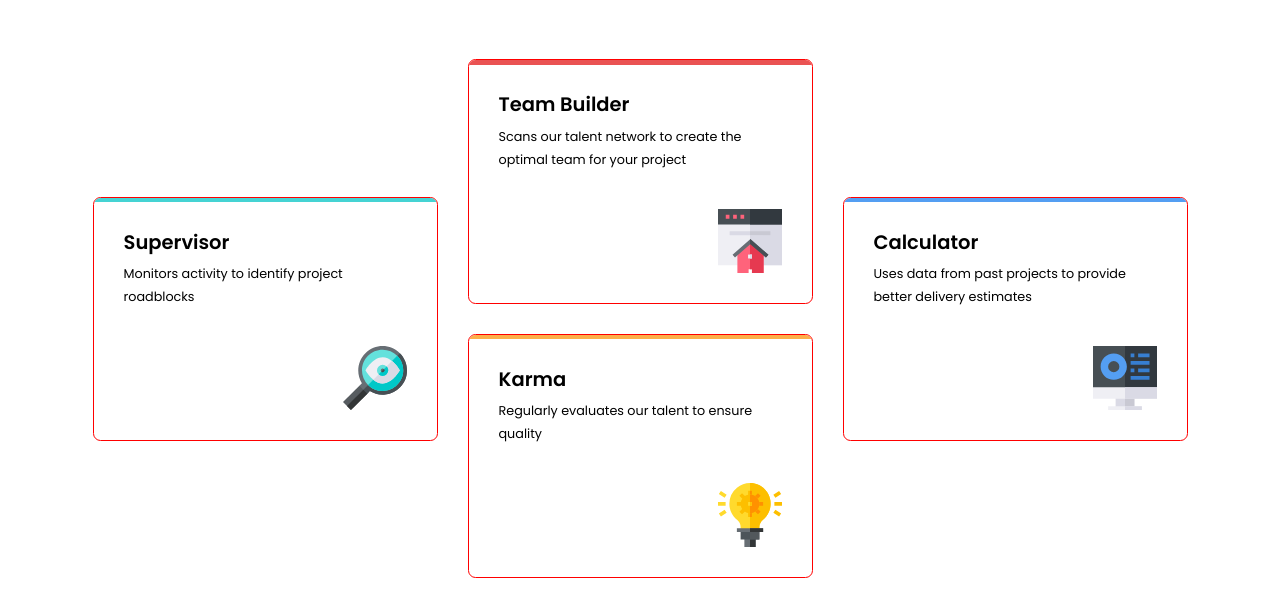
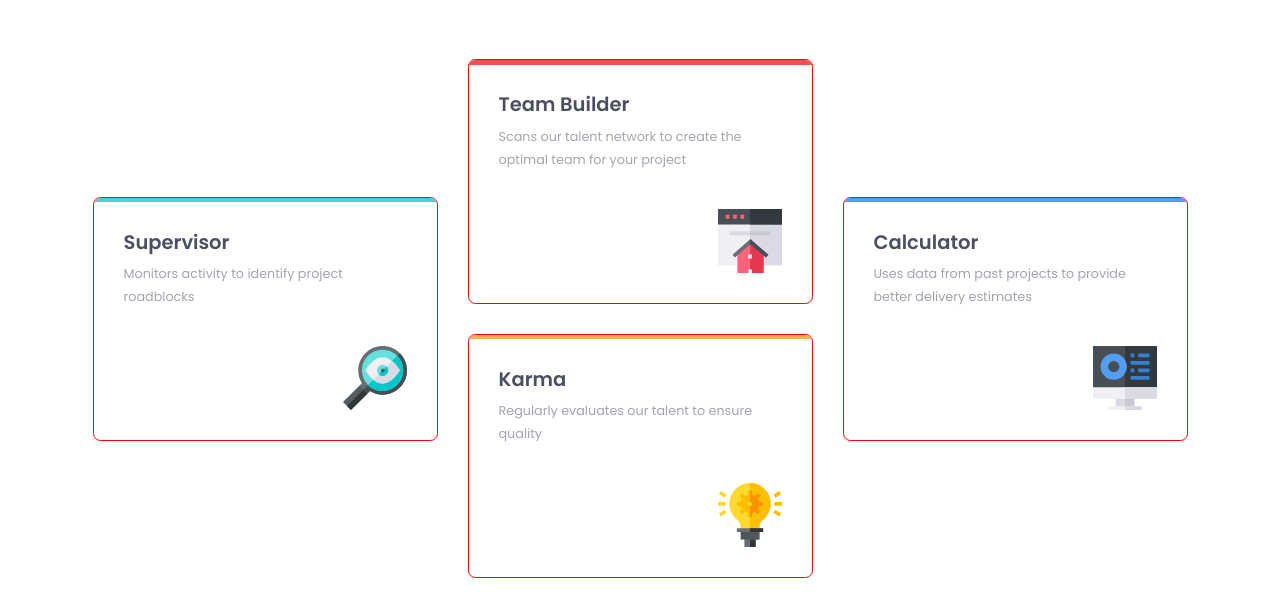
Before and after one commit to h4sitha/four-card-feature-section-frontendmentor, a plain HTML site: page index.html in a window 1280 px wide. Shown: the part 192-800 px from the top of the page. Drawn offline with Linux system fonts and the light colour scheme.

Commit message:
Add colors to the text elements

```diff
--- a/styles.css
+++ b/styles.css
@@ -16,6 +16,14 @@ body {
 h1 {
     font-size: 2.33rem;
     margin-bottom: 1.08rem;
+}
+
+h1, h2 {
+    color: hsl(234, 12%, 34%);
+}
+
+p {
+    color: hsl(229, 6%, 66%);
 }
 
 h1 span:first-of-type {
```
